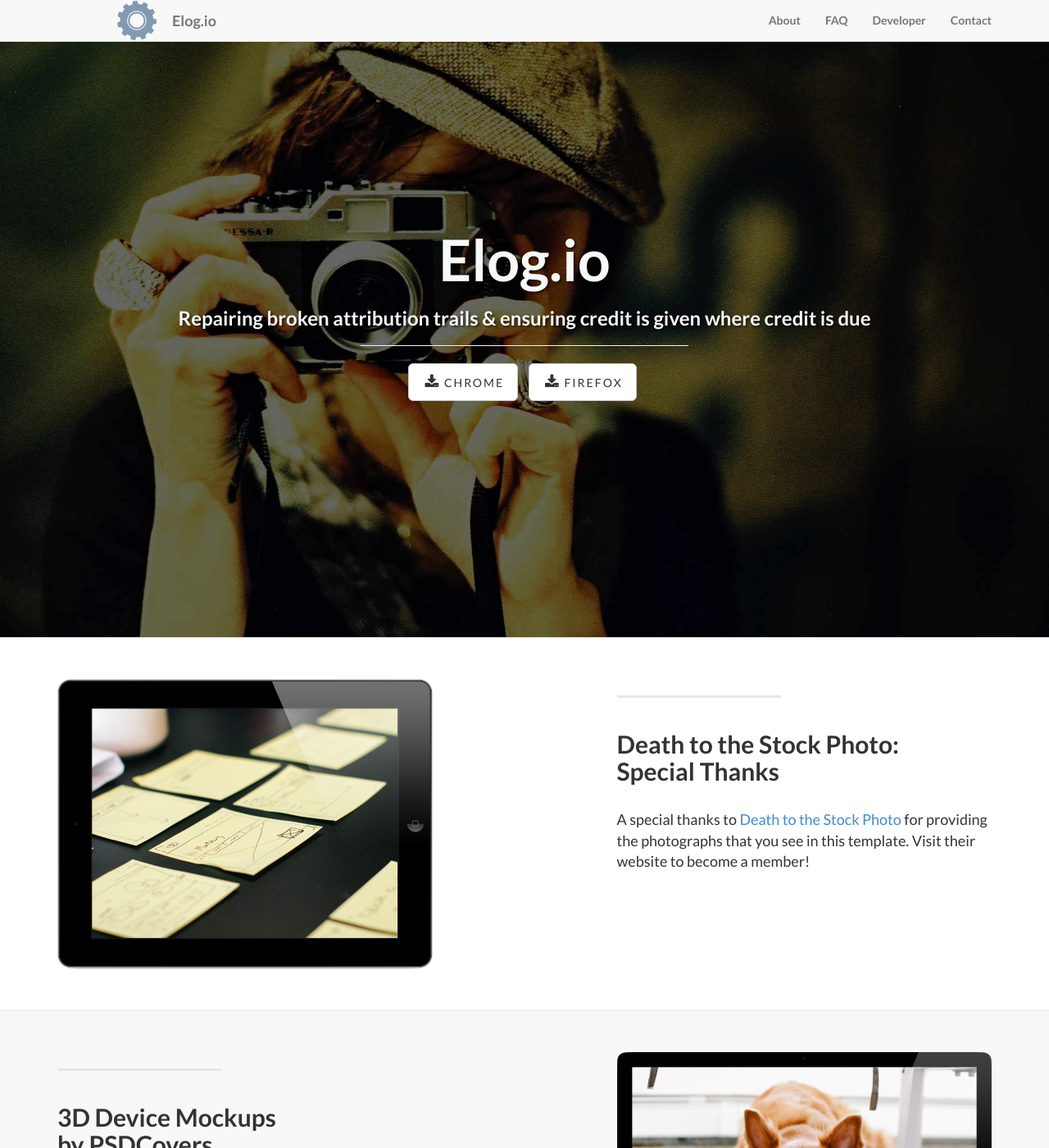
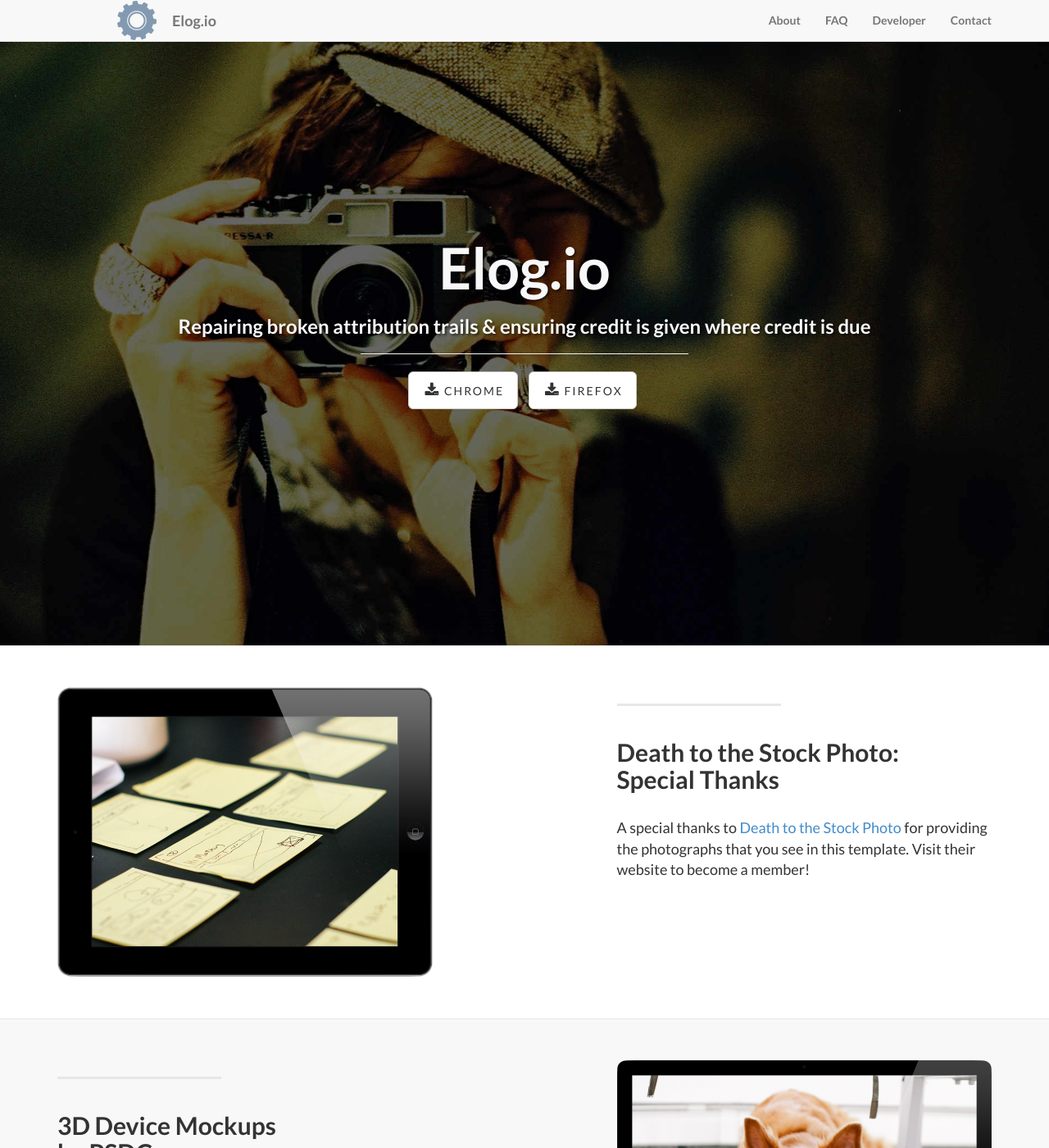
Before and after one commit to commonsmachinery/elogio, a Jekyll site: the page built from index.html, in a window 1280 px wide and 1400 px high. Shown: the whole window at 82% size. Built offline with Jekyll 4.4.1, drawn with Linux system fonts in a browser that asks for light colours.

Commit message:
Increasing available space

```diff
--- a/css/landing-page.css
+++ b/css/landing-page.css
@@ -34,7 +34,7 @@
     margin-left: 140px;
 }
 .intro-header {
-    padding-top: 50px; /* If you're making other pages, make sure there is 50px of padding to make sure the navbar doesn't overlap content! */
+    padding-top: 60px; /* If you're making other pages, make sure there is 50px of padding to make sure the navbar doesn't overlap content! */
     padding-bottom: 50px;
     text-align: center;
     color: #f8f8f8;
```
